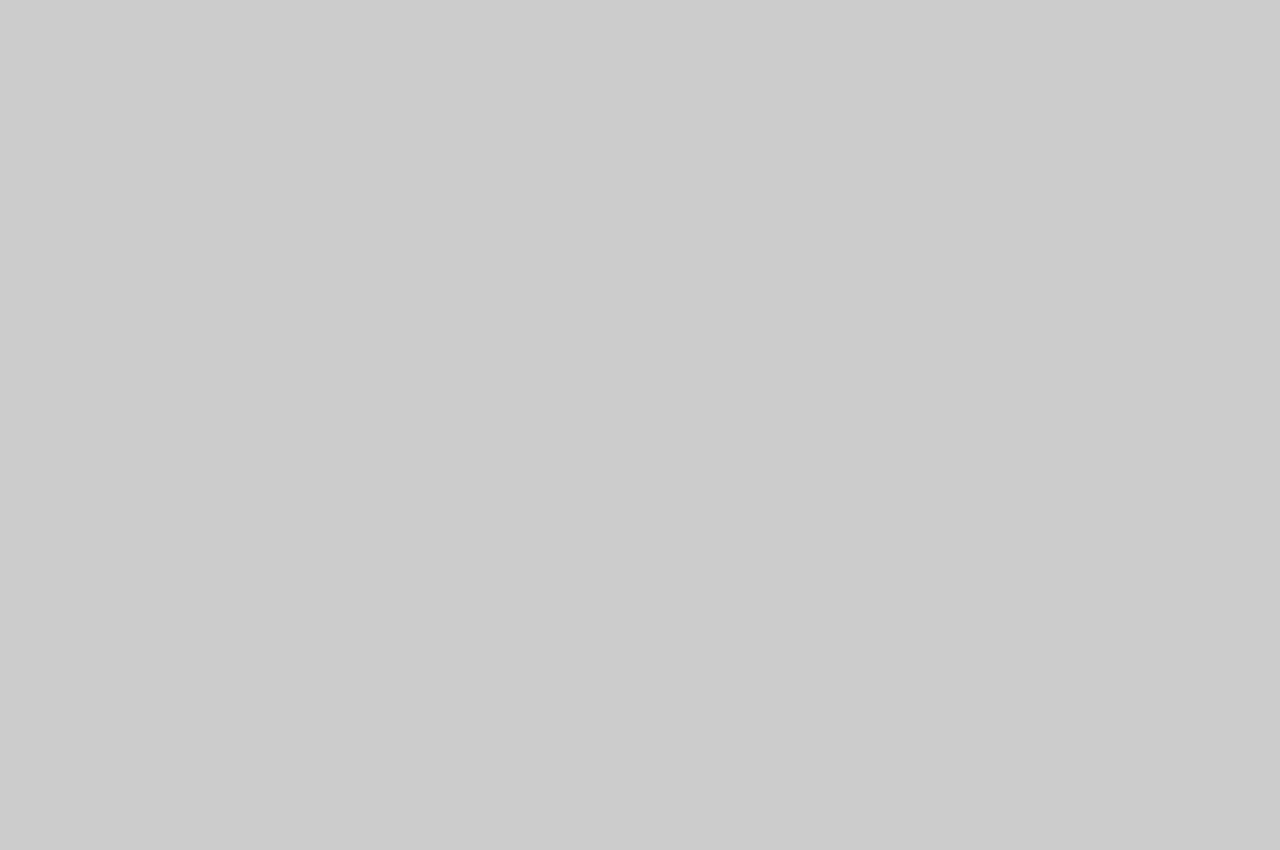
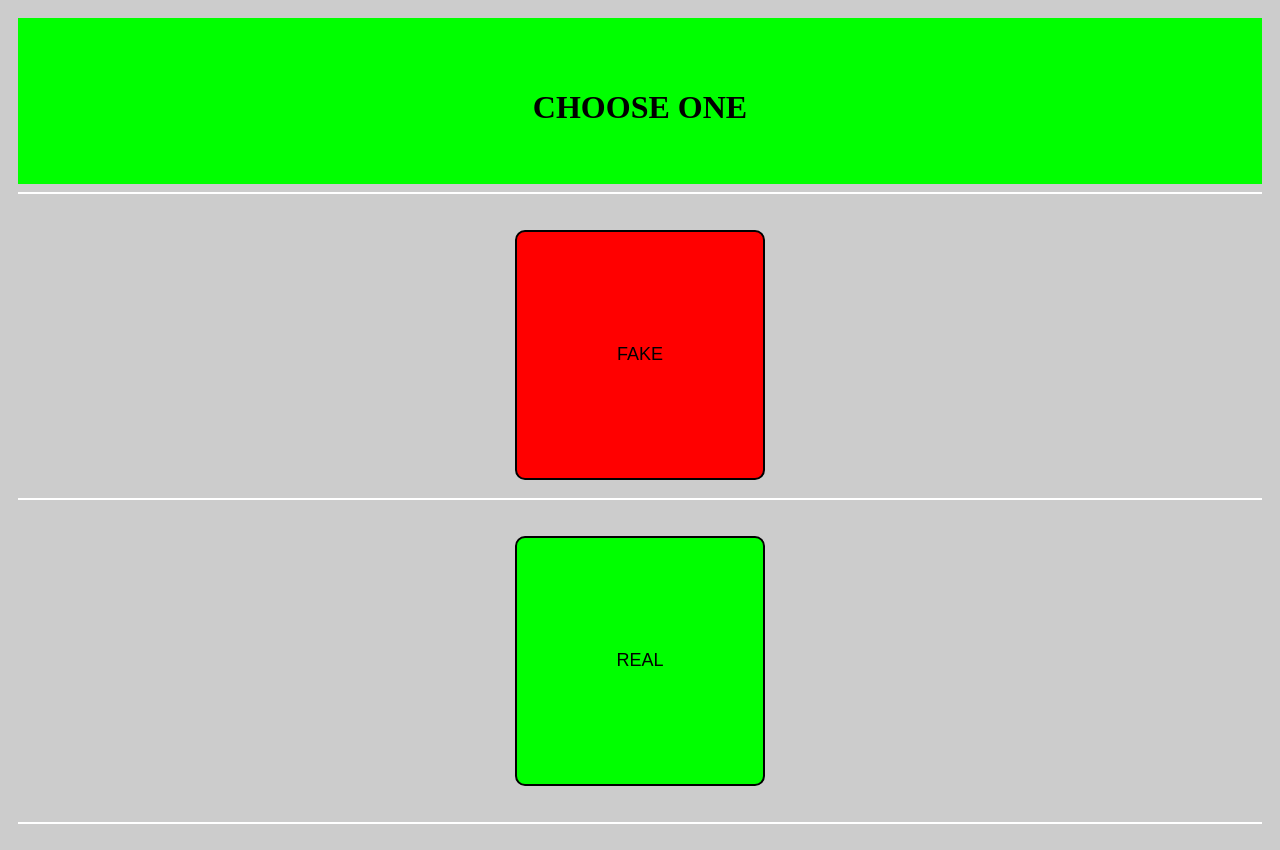
Before and after one commit to Hardik30102010/GitHub-repo, a plain HTML site: page Index.html in a window 1280 px wide. Before the commit the page ends 800 px from the top, so only its background shows below. Drawn offline with Linux system fonts and the light colour scheme.

Commit message:
Update Index.html
Co-authored-by: viraajnirmal652-h <153670984+viraajnirmal652-h@users.noreply.github.com>

```diff
--- a/Index.html
+++ b/Index.html
@@ -32,21 +32,23 @@
       cursor: pointer;
       border-radius: 10px;
       transition: transform 0.2s;
-      border: solid 2px #000000;
-      background-color: #0000ff;
+
       color: #000000;
     }
-     .Fbttn{
+     .fbttn{
        border: solid 2px #000000;
       background-color: #ff0000;
       color: #000000;
      }
-      .Rbttn{
+      .rbttn{
        border: solid 2px #000000;
       background-color: #00ff00;
       color: #000000;
      }
-
+      .bttn{
+        border: solid 2px #000000;
+      background-color: #0000ff;
+      }
       button:hover {
        border:solid 3px #ff00ee;
        transform: scale(1.1);
@@ -106,7 +108,7 @@
     </style>
   </head>
   <body>
-    <div class="active, page" id="home">
+    <div class="active page" id="home">
       <div class="head">
         <h1><b>CHOOSE ONE</b></h1>
         <BR>
@@ -115,22 +117,22 @@
      <hr>
      <BR>
       <DIV class="home-buttons">
-      <button onclick="showpage('fake')" class="fbbtn">FAKE </button>
+      <button onclick="showpage('fake')" class="fbttn">FAKE </button>
       <BR>
       <HR>
       <BR>
-      <button onclick="showpage('real')" class="rbbtn">REAL </button>
+      <button onclick="showpage('real')" class="rbttn">REAL </button>
       </div>
 
      <br>
       <hr>
     </div>
     <div id="real" class="page">
-      <button onclick="showpage('home')"> BACK </button>
+      <button onclick="showpage('home')" class="bttn"> BACK </button>
 
     </div>
     <div id="fake" class="page">
-      <button onclick="showpage('home')"> BACK </button>
+      <button onclick="showpage('home')" class="bttn"> BACK </button>
 
     </div>
     <script>
@@ -140,4 +142,4 @@
                                                }
     </script>
   </body>
-</html>
+  </html>
```
